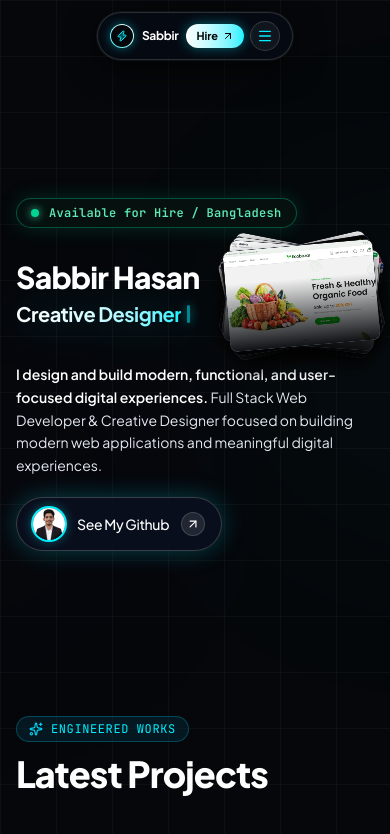
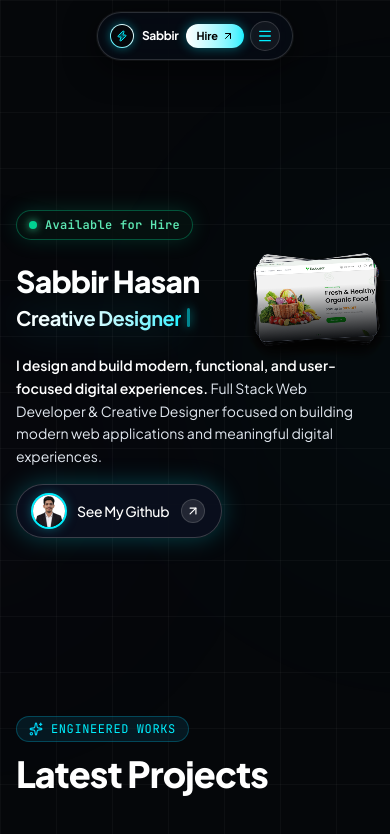
Before and after one commit to sabbirdv/portfolio, a Next.js app: page / in a window 390 px wide. Shown: the top 834 px of the page. Built offline with nearby package versions, Linux system fonts and the light colour scheme.

Commit message:
fix(responsive): calibrate mobile deck scale to prevent badge overlap and switch tablet breakpoint to md to eliminate right edge overflow

```diff
--- a/src/components/HeroProjects.tsx
+++ b/src/components/HeroProjects.tsx
@@ -110,7 +110,7 @@ export default function HeroProjects() {
 
     // Cache viewport & target measurements once (decoupled from scroll)
     const updateMeasurements = () => {
-      const desktop = window.innerWidth >= 1024;
+      const desktop = window.innerWidth >= 768; // md breakpoint for tablet & desktop
       isDesktopRef.current = desktop;
 
       const targetEl = desktop
@@ -164,7 +164,8 @@ export default function HeroProjects() {
 
       const p = currentProgress;
       const remaining = 1 - p;
-      const initialScale = isDesktop ? 0.82 : 0.42;
+      const initialScale = isDesktop ? 0.82 : 0.33;
+      const rotZMultiplier = isDesktop ? 1.0 : 0.6;
       const scale = initialScale + (1 - initialScale) * p;
 
       // 1. Update Hero Text Opacity & Translation (Composite only)
@@ -205,7 +206,7 @@ export default function HeroProjects() {
           const offset = offsets[i] || { x: 0, y: 0 };
           const x = (offset.x * remaining).toFixed(1);
           const y = (offset.y * remaining).toFixed(1);
-          const rotZ = (config.rotZ * remaining).toFixed(2);
+          const rotZ = (config.rotZ * rotZMultiplier * remaining).toFixed(2);
           const s = scale.toFixed(3);
 
           innerEl.style.transform = `translate3d(${x}px, ${y}px, 0) scale(${s}) rotate(${rotZ}deg)`;
@@ -281,37 +282,37 @@ export default function HeroProjects() {
         className="relative min-h-[82vh] lg:min-h-[88vh] flex items-center pt-24 sm:pt-28 pb-10 sm:pb-12"
       >
         <div className="max-w-7xl mx-auto px-4 sm:px-6 lg:px-8 w-full">
-          <div className="grid grid-cols-1 lg:grid-cols-12 gap-8 lg:gap-8 items-center">
+          <div className="grid grid-cols-1 md:grid-cols-12 gap-8 md:gap-8 items-center">
             {/* HERO LEFT COLUMN */}
             <div
               ref={heroTextRef}
-              className="lg:col-span-7 flex flex-col items-start gap-5 sm:gap-6 z-10 w-full transform-gpu"
+              className="md:col-span-7 flex flex-col items-start gap-4 sm:gap-6 z-10 w-full transform-gpu"
               style={{ willChange: "transform, opacity", backfaceVisibility: "hidden" }}
             >
-              {/* Glowing Emerald Available for Hire Badge */}
-              <div className="inline-flex items-center gap-2.5 px-3.5 sm:px-4 py-1.5 rounded-full bg-[#071311]/80 border border-emerald-500/40 backdrop-blur-md shadow-[0_0_20px_rgba(16,185,129,0.2)]">
+              {/* Glowing Emerald Available for Hire Badge (Compact on mobile to prevent overlap) */}
+              <div className="inline-flex items-center gap-2 px-3 sm:px-4 py-1.5 rounded-full bg-[#071311]/80 border border-emerald-500/40 backdrop-blur-md shadow-[0_0_20px_rgba(16,185,129,0.2)] mb-1">
                 <span className="relative flex h-2 w-2">
                   <span className="animate-ping absolute inline-flex h-full w-full rounded-full bg-emerald-400 opacity-75"></span>
                   <span className="relative inline-flex rounded-full h-2 w-2 bg-emerald-400 shadow-[0_0_8px_#34d399]"></span>
                 </span>
-                <span className="text-xs font-semibold text-emerald-300 tracking-wide font-mono">
-                  Available for Hire / Bangladesh
+                <span className="text-xs font-semibold text-emerald-300 tracking-wide font-mono whitespace-nowrap">
+                  Available for Hire<span className="hidden sm:inline"> / Bangladesh</span>
                 </span>
               </div>
 
               {/* Bold Headline + Mobile Deck Anchor Slot */}
-              <div className="flex items-center justify-between gap-3 sm:gap-4 w-full">
-                <div className="flex-1 min-w-0 space-y-1 sm:space-y-1.5">
-                  <span className="block text-3xl sm:text-5xl md:text-6xl xl:text-7xl font-extrabold tracking-tight text-white leading-[1.1]">
+              <div className="flex items-center justify-between gap-2 sm:gap-4 w-full">
+                <div className="flex-1 min-w-0 space-y-1 sm:space-y-1.5 pr-2">
+                  <span className="block text-3xl sm:text-5xl md:text-5xl lg:text-6xl xl:text-7xl font-extrabold tracking-tight text-white leading-[1.1]">
                     Sabbir Hasan
                   </span>
                   <TypewriterRole />
                 </div>
 
-                {/* Right (Mobile Only): 3D Card Deck Anchor Slot matching Austin Serb mobile screenshot */}
+                {/* Right (Mobile Only <768px): Calibrated Card Deck Anchor Slot */}
                 <div
                   ref={mobileStackTargetRef}
-                  className="block lg:hidden shrink-0 w-[145px] sm:w-[175px] h-[95px] sm:h-[115px] relative"
+                  className="block md:hidden shrink-0 w-[115px] sm:w-[130px] h-[78px] sm:h-[90px] relative"
                   aria-hidden="true"
                 />
               </div>
@@ -353,21 +354,21 @@ export default function HeroProjects() {
               </div>
             </div>
 
-            {/* HERO RIGHT COLUMN (Desktop Only: Stack Landing Anchor) */}
+            {/* HERO RIGHT COLUMN (Tablet & Desktop md+: Stack Landing Anchor) */}
             <div
               ref={desktopStackTargetRef}
-              className="hidden lg:flex lg:col-span-5 relative h-[380px] sm:h-[420px] w-full items-center justify-center"
+              className="hidden md:flex md:col-span-5 relative h-[360px] lg:h-[420px] w-full items-center justify-center overflow-visible"
               aria-hidden="true"
             >
-              <div className="absolute w-80 h-80 rounded-full bg-cyan-500/15 blur-3xl pointer-events-none" />
-              <div className="absolute w-64 h-64 rounded-full bg-purple-500/15 blur-3xl pointer-events-none" />
+              <div className="absolute w-72 h-72 rounded-full bg-cyan-500/15 blur-3xl pointer-events-none" />
+              <div className="absolute w-60 h-60 rounded-full bg-purple-500/15 blur-3xl pointer-events-none" />
             </div>
           </div>
         </div>
       </section>
 
       {/* ======================================================== */}
-      {/* 2. LATEST PROJECTS SECTION (1-Col Mobile, 2-Col Desktop) */}
+      {/* 2. LATEST PROJECTS SECTION (1-Col Mobile, 2-Col Tablet/Desktop) */}
       {/* ======================================================== */}
       <section id="projects" className="relative max-w-7xl mx-auto px-4 sm:px-6 lg:px-8 pt-6 pb-28">
         {/* Section Header */}
@@ -383,8 +384,8 @@ export default function HeroProjects() {
           </div>
         </div>
 
-        {/* Responsive Grid: 1-Column on Mobile, 2-Column on Desktop */}
-        <div className="grid grid-cols-1 lg:grid-cols-2 gap-6 sm:gap-8 relative z-40">
+        {/* Responsive Grid: 1-Column on Mobile, 2-Column on Tablet & Desktop */}
+        <div className="grid grid-cols-1 md:grid-cols-2 gap-6 sm:gap-8 relative z-40">
           {projects.map((project, index) => {
             return (
               <div
```
